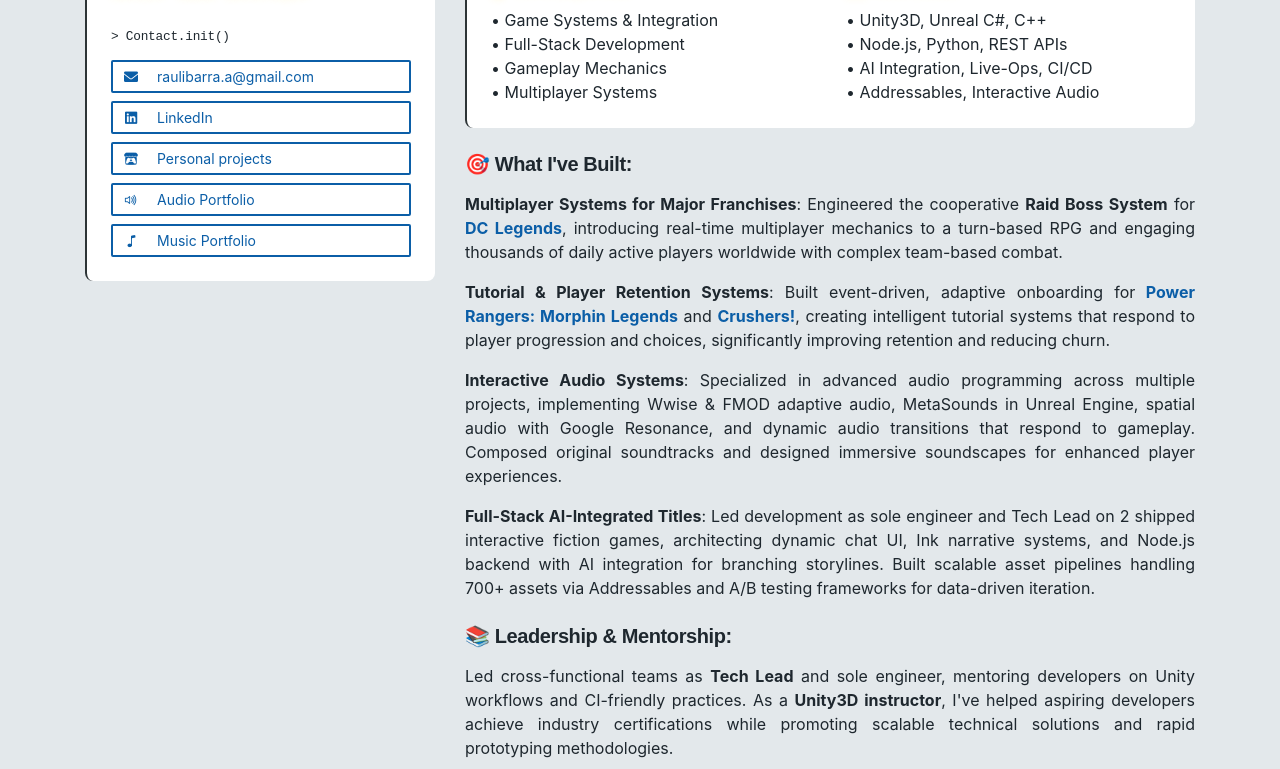
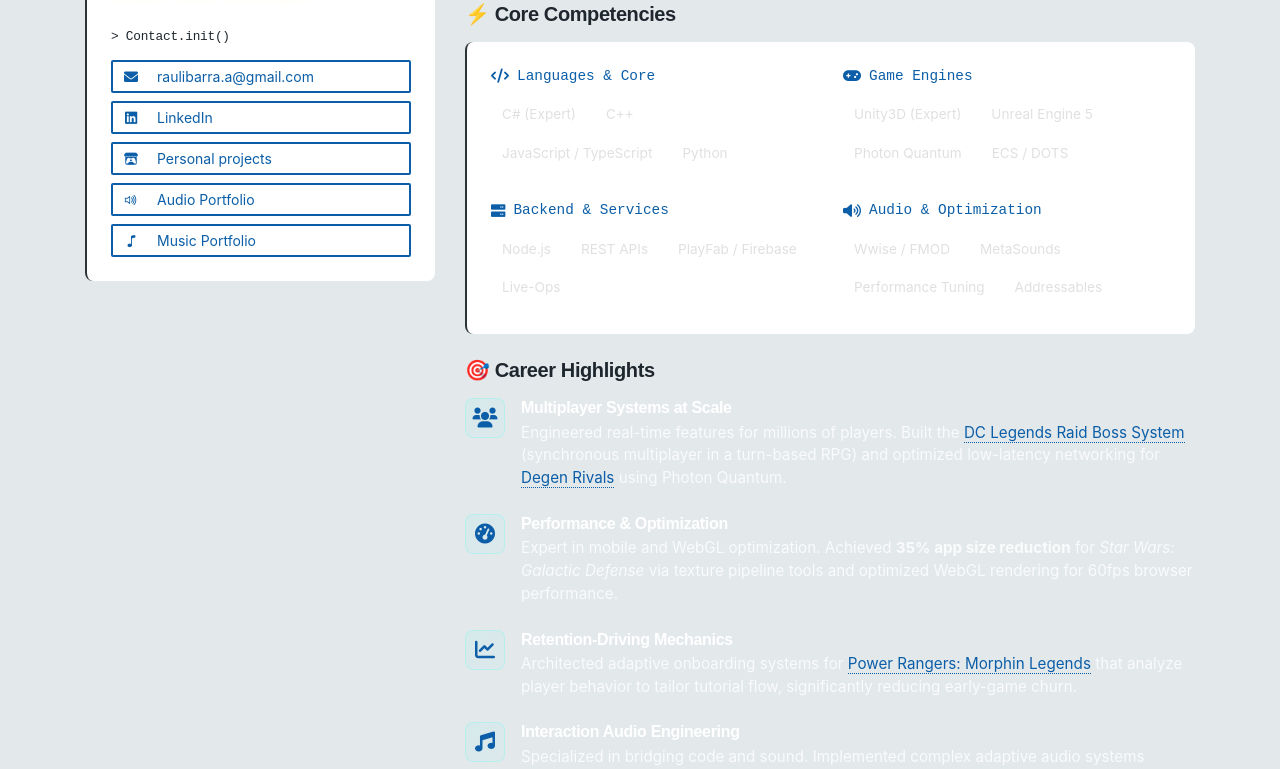
Before and after one commit to raulibarra/raulibarra.github.io, a React (Vite) app: page / in a window 1280 px wide. Shown: the part 1100-1869 px from the top of the page. Built offline with nearby package versions, Linux system fonts and the light colour scheme.

Commit message:
Updating about section and seo/meta tags

```diff
--- a/index.html
+++ b/index.html
@@ -5,6 +5,40 @@
   <meta charset="UTF-8" />
   <link rel="icon" type="image/svg+xml" href="/favicon.svg" />
   <meta name="viewport" content="width=device-width, initial-scale=1.0" />
+
+  <!-- Primary Meta Tags -->
+  <title>Raúl Ibarra Aranda | Senior Gameplay Programmer | Unity & Unreal Expert</title>
+  <meta name="title" content="Raúl Ibarra Aranda | Senior Gameplay Programmer | Unity & Unreal Expert" />
+  <meta name="description"
+    content="Senior Gameplay Programmer with 12+ years shipping titles for major franchises including Star Wars, DC Comics, and Power Rangers. Expert in Unity, Unreal Engine, multiplayer systems, and performance optimization. Available for contract/full-time roles." />
+  <meta name="keywords"
+    content="Gameplay Programmer, Unity Developer, Unreal Engine, C#, C++, Multiplayer Networking, Game Development, AAA Games, Technical Lead, Audio Programming, Performance Optimization" />
+  <meta name="author" content="Raúl Ibarra Aranda" />
+  <meta name="robots" content="index, follow" />
+
+  <!-- Open Graph / Facebook -->
+  <meta property="og:type" content="website" />
+  <meta property="og:url" content="https://raulibarra.github.io/" />
+  <meta property="og:title" content="Raúl Ibarra Aranda | Senior Gameplay Programmer" />
+  <meta property="og:description"
+    content="Senior Gameplay Programmer with 12+ years shipping titles for major franchises including Star Wars, DC Comics, and Power Rangers. Expert in Unity, Unreal, multiplayer systems & optimization. 14 shipped titles | 6+ Major IPs." />
+  <meta property="og:image" content="https://raulibarra.github.io/assets/img/FotoPromoRaul.JPG" />
+  <meta property="og:image:width" content="1200" />
+  <meta property="og:image:height" content="630" />
+  <meta property="og:locale" content="en_US" />
+  <meta property="og:site_name" content="Raúl Ibarra Aranda - Game Developer Portfolio" />
+
+  <!-- Twitter -->
+  <meta property="twitter:card" content="summary_large_image" />
+  <meta property="twitter:url" content="https://raulibarra.github.io/" />
+  <meta property="twitter:title" content="Raúl Ibarra Aranda | Senior Gameplay Programmer" />
+  <meta property="twitter:description"
+    content="Senior Gameplay Programmer with 12+ years shipping titles for major franchises including Star Wars, DC Comics, and Power Rangers. Expert in Unity, Unreal, multiplayer systems & optimization." />
+  <meta property="twitter:image" content="https://raulibarra.github.io/assets/img/FotoPromoRaul.JPG" />
+
+  <!-- Additional SEO -->
+  <link rel="canonical" href="https://raulibarra.github.io/" />
+  <meta name="theme-color" content="#0B0C10" />
 
   <!-- Content Security Policy -->
   <meta http-equiv="Content-Security-Policy" content="
@@ -17,7 +51,6 @@
     frame-src 'self' https://www.youtube.com https://youtube.com https://www.youtube-nocookie.com https://itch.io https://*.itch.io https://*.itch.zone;
   ">
 
-  <title>Raúl Ibarra Aranda - GameDev Portfolio</title>
   <!-- Font Awesome -->
   <link rel="stylesheet" href="https://cdnjs.cloudflare.com/ajax/libs/font-awesome/6.0.0/css/all.min.css"
     integrity="sha512-9usAa10IRO0HhonpyAIVpjrylPvoDwiPUiKdWk5t3PyolY1cOd4DSE0Ga+ri4AuTroPR5aQvXU9xC6qOPnzFeg=="
@@ -27,6 +60,37 @@
   <!-- Bootstrap Icons -->
   <link rel="stylesheet" href="https://cdn.jsdelivr.net/npm/bootstrap-icons@1.11.3/font/bootstrap-icons.min.css">
 
+  <!-- Structured Data (JSON-LD) -->
+  <script type="application/ld+json">
+  {
+    "@context": "https://schema.org",
+    "@type": "Person",
+    "name": "Raúl Ibarra Aranda",
+    "jobTitle": "Senior Gameplay Programmer",
+    "url": "https://raulibarra.github.io/",
+    "image": "https://raulibarra.github.io/assets/img/FotoPromoRaul.JPG",
+    "sameAs": [
+      "https://www.linkedin.com/in/raulxibarra",
+      "https://gamingsoft.itch.io/",
+      "https://raulibarra.github.io/audio",
+      "https://raulibarra.github.io/music"
+    ],
+    "email": "raulibarra.a@gmail.com",
+    "description": "Senior Gameplay Programmer with 12+ years of experience shipping AAA titles for major franchises including Star Wars, DC Comics, and Power Rangers. Expert in Unity3D, Unreal Engine, multiplayer networking, and performance optimization.",
+    "knowsAbout": [
+      "Unity3D",
+      "Unreal Engine",
+      "C#",
+      "C++",
+      "Multiplayer Networking",
+      "Game Development",
+      "Performance Optimization",
+      "Audio Programming",
+      "Technical Leadership"
+    ]
+  }
+  </script>
+
 </head>
 
 <body>
--- a/src/components/About.jsx
+++ b/src/components/About.jsx
@@ -50,82 +50,112 @@
                 <div className="col-lg-8 mr-auto">
                     <h3 className="mb-4 text-white">About me:</h3>
 
-                    {/* Hook Section */}
-                    <div className="info-panel variant-primary">
-                        <p className="lead text-white font-weight-bold" style={{ textAlign: 'justify' }}>
-                            🎮 From AI-driven interactive fiction to multiplayer raid systems serving thousands of players, I
-                            build cutting-edge game experiences that push technical boundaries.
+                    {/* Hook Section - Narrative */}
+                    <div className="info-panel variant-primary mb-4">
+                        <p className="lead text-white font-weight-bold mb-3" style={{ textAlign: 'justify' }}>
+                            I architect complete game ecosystems—from networking backend to polished player UI.
                         </p>
-                        <p className="text-accent mb-0 font-code">
-                            // Tech Lead & Full-Stack Game Developer | AI Integration Specialist
+                        <p className="text-white-50 mb-0" style={{ textAlign: 'justify' }}>
+                            With over 12 years of experience shipping titles for major franchises like <strong>Star Wars</strong>, <strong>DC</strong>, and <strong>Power Rangers</strong>, I specialize in building scalable systems. Whether it's optimizing WebGL rendering, engineering real-time multiplayer networking, or designing adaptive audio systems, I bridge the gap between technical complexity and creative vision.
                         </p>
                     </div>
 
-                    {/* Core Skills Highlight */}
-                    <div className="info-panel variant-surface">
-                        <div className="row">
-                            <div className="col-md-6">
-                                <strong className="text-accent d-block mb-2">🚀 Core Expertise:</strong>
-                                <ul className="list-unstyled mb-0">
-                                    <li>• Game Systems & Integration</li>
-                                    <li>• Full-Stack Development</li>
-                                    <li>• Gameplay Mechanics</li>
-                                    <li>• Multiplayer Systems</li>
-                                </ul>
+                    {/* Core Skills Highlight - Scannable Grid */}
+                    <h5 className="text-white mt-4 mb-3">⚡ Core Competencies</h5>
+                    <div className="info-panel variant-surface mb-4">
+                        <div className="skills-grid">
+                            <div>
+                                <div className="skill-category-title"><i className="fas fa-code"></i> Languages & Core</div>
+                                <div>
+                                    <span className="skill-tag">C# (Expert)</span>
+                                    <span className="skill-tag">C++</span>
+                                    <span className="skill-tag">JavaScript / TypeScript</span>
+                                    <span className="skill-tag">Python</span>
+                                </div>
                             </div>
-                            <div className="col-md-6 mt-3 mt-md-0">
-                                <strong className="text-accent d-block mb-2">🛠️ Tech Stack:</strong>
-                                <ul className="list-unstyled mb-0">
-                                    <li>• Unity3D, Unreal C#, C++</li>
-                                    <li>• Node.js, Python, REST APIs</li>
-                                    <li>• AI Integration, Live-Ops, CI/CD</li>
-                                    <li>• Addressables, Interactive Audio</li>
-                                </ul>
+                            <div>
+                                <div className="skill-category-title"><i className="fas fa-gamepad"></i> Game Engines</div>
+                                <div>
+                                    <span className="skill-tag">Unity3D (Expert)</span>
+                                    <span className="skill-tag">Unreal Engine 5</span>
+                                    <span className="skill-tag">Photon Quantum</span>
+                                    <span className="skill-tag">ECS / DOTS</span>
+                                </div>
+                            </div>
+                            <div>
+                                <div className="skill-category-title"><i className="fas fa-server"></i> Backend & Services</div>
+                                <div>
+                                    <span className="skill-tag">Node.js</span>
+                                    <span className="skill-tag">REST APIs</span>
+                                    <span className="skill-tag">PlayFab / Firebase</span>
+                                    <span className="skill-tag">Live-Ops</span>
+                                </div>
+                            </div>
+                            <div>
+                                <div className="skill-category-title"><i className="fas fa-volume-up"></i> Audio & Optimization</div>
+                                <div>
+                                    <span className="skill-tag">Wwise / FMOD</span>
+                                    <span className="skill-tag">MetaSounds</span>
+                                    <span className="skill-tag">Performance Tuning</span>
+                                    <span className="skill-tag">Addressables</span>
+                                </div>
                             </div>
                         </div>
                     </div>
 
-                    {/* Impact & Experience */}
-                    {/* Impact & Experience */}
-                    <h5 className="text-white mt-4 mb-3">🎯 What I've Built:</h5>
-                    <p style={{ textAlign: 'justify' }}><strong>Multiplayer Systems for Major Franchises</strong>: Engineered the cooperative <strong>Raid Boss
-                        System</strong> for <strong><a href="https://www.youtube.com/watch?v=IZnnAdCXjl4" target="_blank"
-                            rel="noopener noreferrer">DC Legends</a></strong>, introducing real-time multiplayer mechanics
-                        to a turn-based RPG and engaging thousands of daily active players worldwide with complex team-based
-                        combat.</p>
+                    {/* Impact & Experience - Scannable List */}
+                    <h5 className="text-white mt-4 mb-3">🎯 Career Highlights</h5>
+                    <div className="impact-list">
 
-                    <p style={{ textAlign: 'justify' }}><strong>Tutorial & Player Retention Systems</strong>: Built event-driven, adaptive onboarding for
-                        <strong><a href="https://youtu.be/QYcHgdB5_II?si=nc39gHMl6GyArHPd" target="_blank"
-                            rel="noopener noreferrer"> Power Rangers: Morphin Legends</a></strong> and <strong><a
-                                href="https://play.google.com/store/apps/details?id=com.redemptiongames.immortalsgame"
-                                target="_blank" rel="noopener noreferrer">Crushers!</a></strong>, creating intelligent tutorial
-                        systems that respond to player progression and choices, significantly improving retention and reducing
-                        churn.
-                    </p>
+                        {/* Multiplayer Item */}
+                        <div className="impact-item">
+                            <div className="impact-icon">
+                                <i className="fas fa-users"></i>
+                            </div>
+                            <div className="impact-content">
+                                <h6>Multiplayer Systems at Scale</h6>
+                                <p>Engineered real-time features for millions of players. Built the <a href="https://www.youtube.com/watch?v=IZnnAdCXjl4" target="_blank" rel="noopener noreferrer">DC Legends Raid Boss System</a> (synchronous multiplayer in a turn-based RPG) and optimized low-latency networking for <a href="https://tevaera.com/" target="_blank" rel="noopener noreferrer">Degen Rivals</a> using Photon Quantum.</p>
+                            </div>
+                        </div>
 
-                    <p style={{ textAlign: 'justify' }}><strong>Interactive Audio Systems</strong>: Specialized in advanced audio programming across multiple
-                        projects, implementing Wwise & FMOD adaptive audio, MetaSounds in Unreal Engine, spatial audio with
-                        Google Resonance, and dynamic audio transitions that respond to gameplay. Composed original soundtracks
-                        and designed immersive soundscapes for enhanced player experiences.</p>
+                        {/* Optimization Item */}
+                        <div className="impact-item">
+                            <div className="impact-icon">
+                                <i className="fas fa-tachometer-alt"></i>
+                            </div>
+                            <div className="impact-content">
+                                <h6>Performance & Optimization</h6>
+                                <p>Expert in mobile and WebGL optimization. Achieved <strong>35% app size reduction</strong> for <em>Star Wars: Galactic Defense</em> via texture pipeline tools and optimized WebGL rendering for 60fps browser performance.</p>
+                            </div>
+                        </div>
 
-                    <p style={{ textAlign: 'justify' }}><strong>Full-Stack AI-Integrated Titles</strong>: Led development as sole engineer and Tech Lead on 2
-                        shipped interactive fiction games, architecting dynamic chat UI, Ink narrative systems, and Node.js
-                        backend with AI integration for branching storylines. Built scalable asset pipelines handling 700+
-                        assets via Addressables and A/B testing frameworks for data-driven iteration.</p>
+                        {/* Player Retention Item */}
+                        <div className="impact-item">
+                            <div className="impact-icon">
+                                <i className="fas fa-chart-line"></i>
+                            </div>
+                            <div className="impact-content">
+                                <h6>Retention-Driving Mechanics</h6>
+                                <p>Architected adaptive onboarding systems for <a href="https://youtu.be/QYcHgdB5_II?si=nc39gHMl6GyArHPd" target="_blank" rel="noopener noreferrer">Power Rangers: Morphin Legends</a> that analyze player behavior to tailor tutorial flow, significantly reducing early-game churn.</p>
+                            </div>
+                        </div>
 
-                    {/* Teaching & Leadership */}
-                    <h5 className="text-white mt-4 mb-3">📚 Leadership & Mentorship:</h5>
-                    <p style={{ textAlign: 'justify' }}>Led cross-functional teams as <strong>Tech Lead</strong> and sole engineer, mentoring developers on Unity
-                        workflows and CI-friendly practices. As a <strong>Unity3D instructor</strong>, I've helped aspiring
-                        developers achieve industry certifications while promoting scalable technical solutions and rapid
-                        prototyping methodologies.</p>
+                        {/* Audio Item */}
+                        <div className="impact-item">
+                            <div className="impact-icon">
+                                <i className="fas fa-music"></i>
+                            </div>
+                            <div className="impact-content">
+                                <h6>Interaction Audio Engineering</h6>
+                                <p>Specialized in bridging code and sound. Implemented complex adaptive audio systems (Wwise, FMOD, MetaSounds) and spatial audio (Google Resonance). I don't just implement audio; I compose and design complete soundscapes.</p>
+                            </div>
+                        </div>
+
+                    </div>
 
                     {/* Personality Closer */}
-                    <div className="info-panel variant-gold mt-4">
-                        <p className="mb-0" style={{ textAlign: 'justify' }}><strong>💡 My Approach:</strong> I don't just write code: I architect complete game
-                            ecosystems. From multiplayer networked systems to interactive audio, from backend services to
-                            polished player-facing UI, I build versatile technical solutions that scale, adapt, and create
-                            unforgettable experiences.</p>
+                    <div className="info-panel variant-gold mt-5">
+                        <p className="mb-0" style={{ textAlign: 'justify' }}><strong>💡 My Approach:</strong> Technology serves the experience. I write code that is clean, modular, and performant—not just for the machine, but for the team of developers, designers, and artists who work alongside me.</p>
                     </div>
                 </div>
             </div>
--- a/src/index.css
+++ b/src/index.css
@@ -1332,3 +1332,100 @@
     font-size: 0.65rem;
   }
 }
+
+/* =========================================
+   About Section Enhancements
+   ========================================= */
+
+/* Skills Grid */
+.skills-grid {
+  display: grid;
+  grid-template-columns: repeat(2, 1fr);
+  gap: 1.5rem;
+}
+
+@media (max-width: 768px) {
+  .skills-grid {
+    grid-template-columns: 1fr;
+  }
+}
+
+.skill-category-title {
+  color: var(--accent-cyan);
+  font-family: var(--font-code);
+  font-size: 0.9rem;
+  margin-bottom: 0.75rem;
+  display: flex;
+  align-items: center;
+  gap: 0.5rem;
+}
+
+.skill-tag {
+  display: inline-block;
+  background: rgba(255, 255, 255, 0.05);
+  border: 1px solid rgba(255, 255, 255, 0.1);
+  border-radius: 4px;
+  padding: 4px 10px;
+  margin-right: 8px;
+  margin-bottom: 8px;
+  font-size: 0.85rem;
+  color: #e0e0e0;
+  transition: all 0.2s ease;
+}
+
+.skill-tag:hover {
+  background: rgba(102, 252, 241, 0.1);
+  border-color: var(--accent-cyan);
+  color: var(--accent-cyan);
+  transform: translateY(-2px);
+}
+
+/* Impact Highlights */
+.impact-list {
+  display: flex;
+  flex-direction: column;
+  gap: 1.5rem;
+}
+
+.impact-item {
+  display: flex;
+  gap: 1rem;
+  align-items: flex-start;
+}
+
+.impact-icon {
+  flex-shrink: 0;
+  width: 40px;
+  height: 40px;
+  background: linear-gradient(135deg, rgba(102, 252, 241, 0.1) 0%, rgba(102, 252, 241, 0.05) 100%);
+  border: 1px solid rgba(102, 252, 241, 0.3);
+  border-radius: 8px;
+  display: flex;
+  align-items: center;
+  justify-content: center;
+  font-size: 1.25rem;
+  color: var(--accent-cyan);
+}
+
+.impact-content h6 {
+  color: #ffffff;
+  font-weight: 700;
+  margin-bottom: 0.25rem;
+}
+
+.impact-content p {
+  font-size: 0.95rem;
+  line-height: 1.5;
+  color: rgba(255, 255, 255, 0.8);
+  margin-bottom: 0;
+}
+
+.impact-content a {
+  color: var(--accent-cyan);
+  text-decoration: none;
+  border-bottom: 1px dotted var(--accent-cyan);
+}
+
+.impact-content a:hover {
+  border-bottom-style: solid;
+}
```
